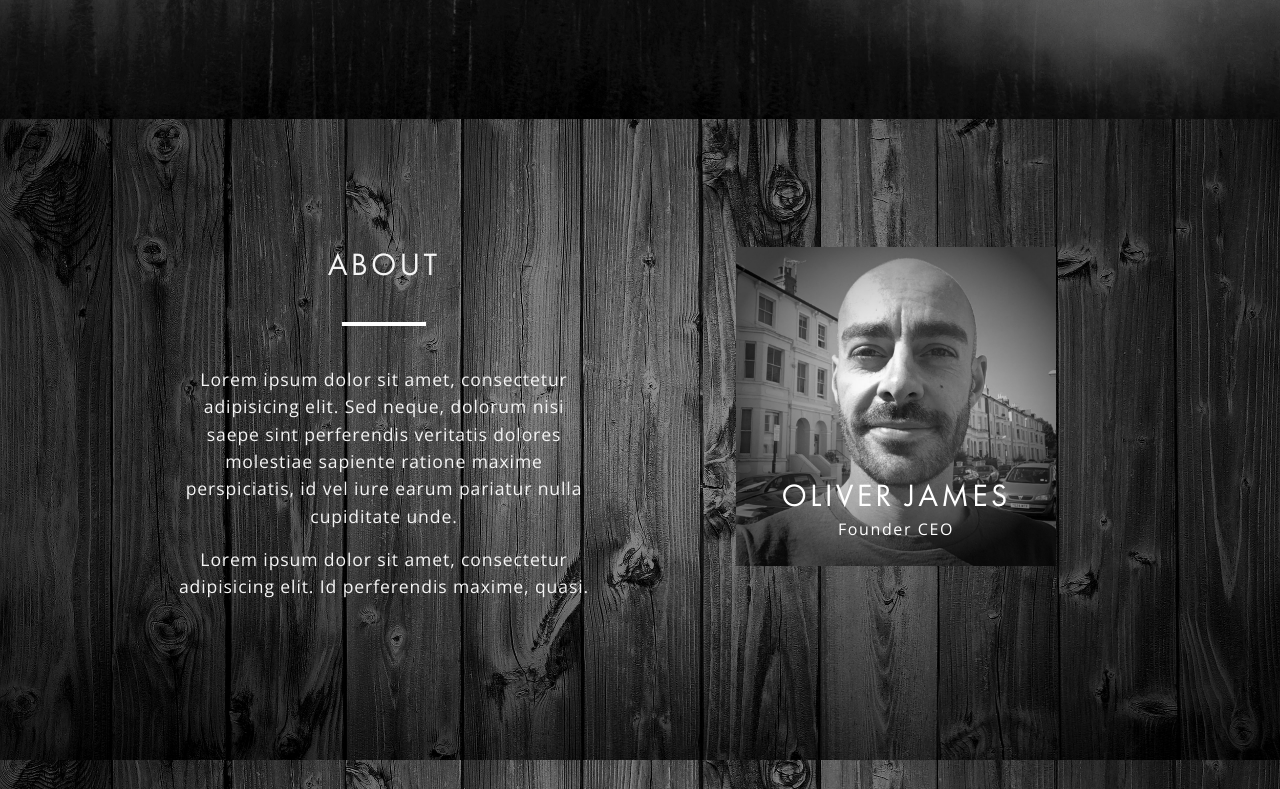
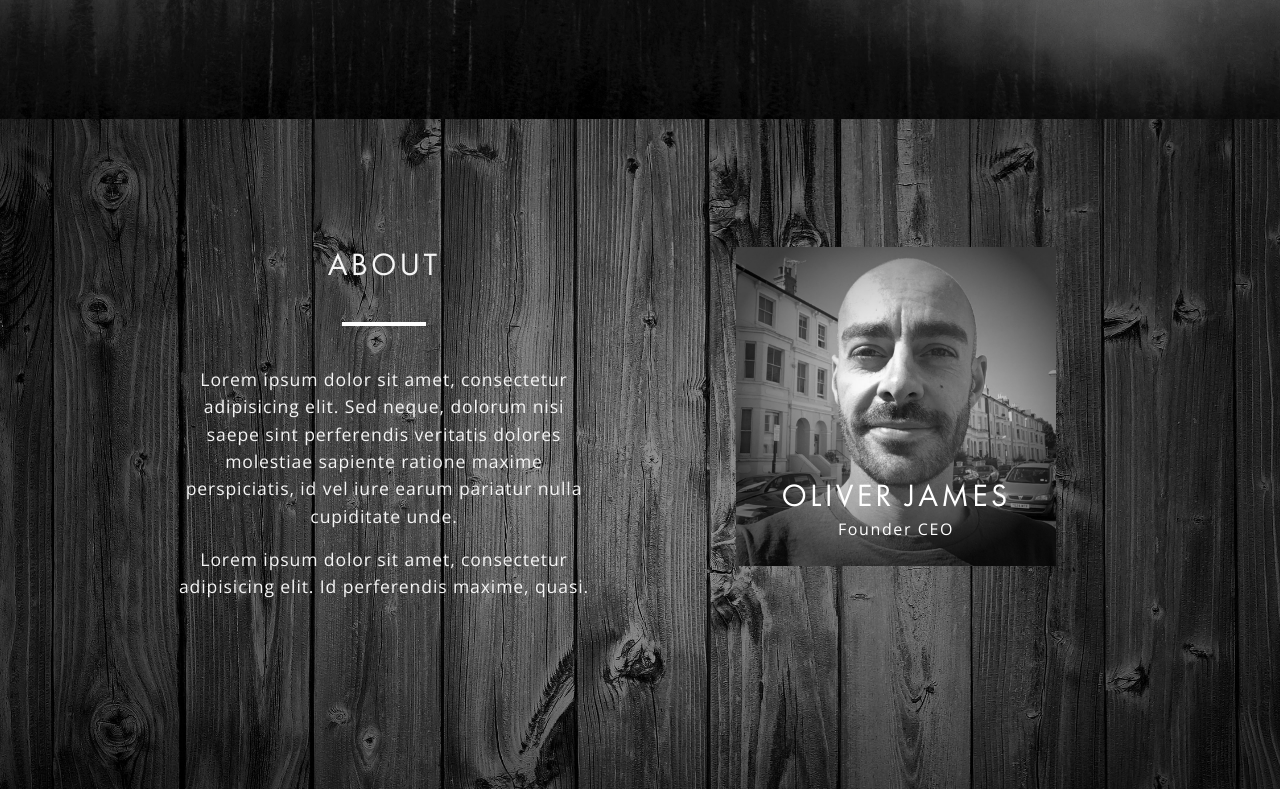
Before and after one commit to ljferrari/ollywood3, a plain HTML site: page index.html in a window 1280 px wide. Shown: the part 681-1470 px from the top of the page. Drawn offline with nearby package versions, Linux system fonts and the light colour scheme; a script that the page names is missing.

Commit message:
background attachment fix

```diff
--- a/index.html
+++ b/index.html
@@ -49,6 +49,7 @@
         </div>
         <!-- About
 ============================================= -->
+        <div id="about-video-bg">
             <section id="about">
                 <div class="container">
                     <div class="row">
@@ -88,6 +89,7 @@
                     </div>
                 </div>
             </section>
+        </div>
 
 
         <!-- Portfolio
--- a/style.css
+++ b/style.css
@@ -175,8 +175,7 @@ section {
 
 /* About Section */
 
-#about,
-#video {
+#about-video-bg {
     background: url(img/black-wood-min.jpg) no-repeat center center fixed;
     -webkit-background-size: cover;
     -moz-background-size: cover;
```
Lines whose indentation alone changed are shown as unchanged.
